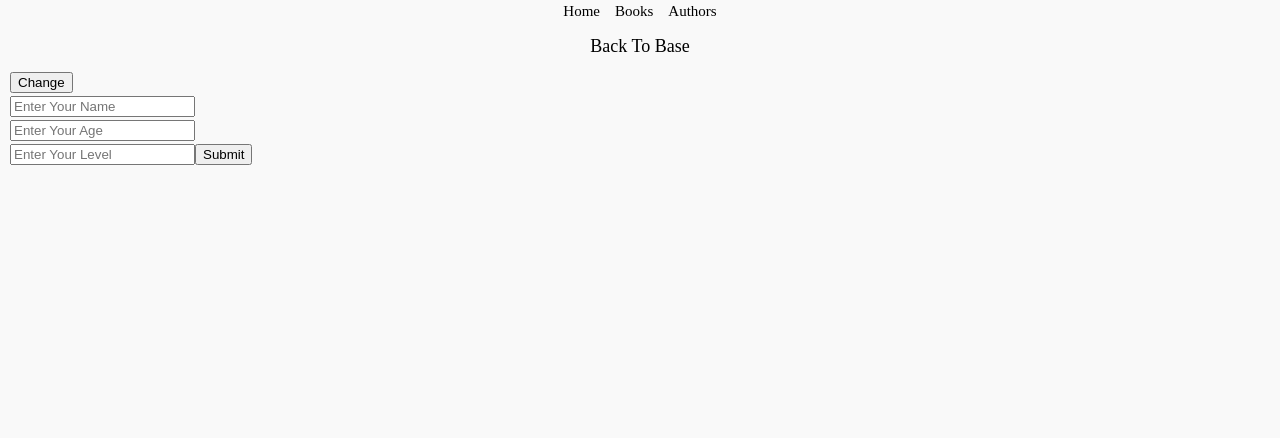
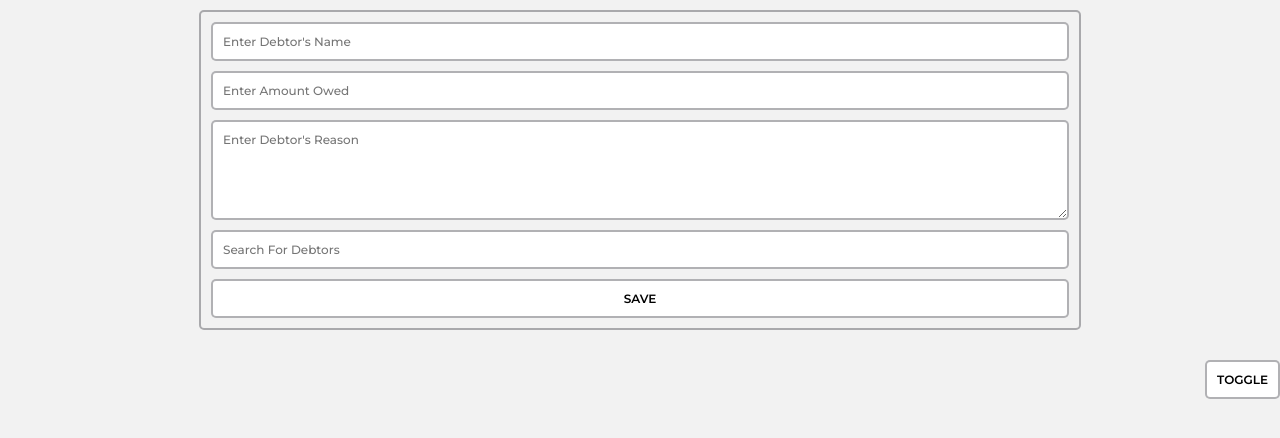
Before and after one commit to AdeDevs/rHooks, a React (Vite) app: page / in a window 1280 px wide. Shown: the top 438 px of the page. Built offline with nearby package versions, Linux system fonts and the light colour scheme.

Commit message:
refactor Home component to manage debtors with improved form handling and theme toggle functionality

```diff
--- a/src/components/Home.jsx
+++ b/src/components/Home.jsx
@@ -1,74 +1,90 @@
 import { useEffect, useMemo, useRef, useState } from "react"
 
 export default function HomePage() {
+    const [theme, setTheme] = useState(() => {
+        const stored = localStorage.getItem("theme")
+        return stored ? JSON.parse(stored) : false
+    })
+    useEffect(() => {
+        localStorage.setItem("theme", JSON.stringify(theme))
+    }, [theme])
+    const toggleTheme = () => {
+        setTheme(!theme)
+    }
+
     const myRef = useRef()
-
-    const changeThings = () => {
-        const change = myRef.current
-        change.style.color = "red"
-        change.style.transition = "all .3s ease-in-out"
-        change.innerText = "I have been changed"
-    }
-    useEffect(() => {
-        console.log(myRef.current)
-    }, [myRef])
-
-    const [users, setUsers] = useState(() => {
-        const stored = localStorage.getItem("list")
+    const [id, setId] = useState()
+    const [name, setName] = useState("")
+    const [amount, setAmount] = useState("")
+    const [reason, setReason] = useState("")
+    const [debtors, setDebtors] = useState(() => {
+        const stored = localStorage.getItem("debtors")
         return stored ? JSON.parse(stored) : []
     })
-
     useEffect(() => {
-        localStorage.setItem("list", JSON.stringify(users))
-    }, [users])
-
-    const [id, setId] = useState()
-    const [name, setName] = useState("")
-    const [age, setAge] = useState("")
-    const [level, setLevel] = useState("")
+        localStorage.setItem("debtors", JSON.stringify(debtors))
+    }, [debtors])
 
     const handleSubmit = (e) => {
         e.preventDefault()
-        const list = { name, age, level, id: Math.random() }
-        setUsers((prev) => [...prev, list])
+        const list = { name, amount, reason, id: Math.random() }
+        setDebtors((prev) => [...prev, list])
+
         setName("")
-        setAge("")
-        setLevel("")
+        setAmount("")
+        setReason("")
         setId("")
-        alert("submitted")
-        console.log(users);
+    }
+    useEffect(() => {
+        console.log(debtors)
+    }, [debtors])
+    const [searchParam, setSearchParam] = useState("")
 
-    }
-    // useEffect(() => {handleSubmit()},[])
+    const filteredDebtors = useMemo(() => {
+        return debtors.filter(debtor => debtor.amount >= searchParam)
+    }, [searchParam, debtors])
+
+    useEffect(() => {
+        console.log(filteredDebtors)
+    }, [debtors])
 
     return (
-        <div className="parent">
-            <nav className="navigation">
+        <div className={`parent ${theme ? "" : "active"}`}>
+            {/* <nav className="navigation">
                 <ul>
                     <li>Home</li>
                     <li>Books</li>
-                    <li>Authors</li>
+                    <li onClick={toggleTheme}>Toggle</li>
                 </ul>
-            </nav>
-            <div className="card">
-                <h1 ref={myRef}>Back to base</h1>
-                <button onClick={changeThings}>Change</button>
+            </nav> */}
+            {/* <div className="card"> */}
+            {/* <h1 ref={myRef}>Back to base</h1> */}
+            <div className="forms">
+                <button className="toggle" onClick={toggleTheme}>Toggle</button>
                 <form onSubmit={handleSubmit}>
-                    <input type="text" value={name} onChange={(e) => setName(e.target.value)} placeholder="Enter Your Name"/> <br />
-                    <input type="number" value={age} onChange={(e) => setAge(e.target.value)} placeholder="Enter Your Age"/> <br />
-                    <input type="text" value={level} onChange={(e) => setLevel(e.target.value)} placeholder="Enter Your Level"/>
-                    <button type="submit">Submit</button>
+                    <input type="text" value={name} onChange={(e) => setName(e.target.value)} placeholder="Enter Debtor's Name" required />
+                    <input type="number" value={amount} onChange={(e) => setAmount(e.target.value)} placeholder="Enter Amount Owed" required />
+                    <textarea placeholder="Enter Debtor's Reason" value={reason} onChange={(e) => setReason(e.target.value)} required />
+                    <input type="text" value={searchParam} onChange={(e) => setSearchParam(e.target.value)} placeholder="Search For Debtors" />
+                    <button type="submit">save</button>
                 </form>
+                {filteredDebtors.length > 0 && (
+                    <div className="debtors">
+                        {filteredDebtors.map((debtor) => {
+                            return (
+                                <div className="debtor" key={debtor.id}>
+                                    <h1>{debtor.name}</h1>
+                                    <p>{debtor.amount}</p>
+                                    <p>{debtor.reason}</p>
+                                </div>
+                            )
+                        })}
+                    </div>
+                )}
+                { }
+            </div>
+        </div>
 
-                <div>
-                    <ul >
-                        {users.map((list) => (
-                                <li key={list.id}> My name is {list.name}, my age is {list.age} and my level is {list.level}</li>
-                        ))}
-                    </ul>
-                </div>
-            </div>
-
-        </div>
+        // </div>
     )
 }
--- a/src/styles/index.css
+++ b/src/styles/index.css
@@ -1,6 +1,6 @@
 @import url("https://fonts.googleapis.com/css2?family=Comfortaa:wght@300..700&family=Montserrat:ital,wght@0,100..900;1,100..900&family=Poppins:ital,wght@0,100;0,200;0,300;0,400;0,500;0,600;0,700;0,800;0,900;1,100;1,200;1,300;1,400;1,500;1,600;1,700;1,800;1,900&display=swap");
 
-/* .parent {
+.parent {
   background-color: #12121a;
   color: #fff;
   box-sizing: border-box;
@@ -8,14 +8,10 @@
   height: 100vh;
   overflow: hidden;
   box-sizing: border-box;
-} */
-.card > h1 {
-  text-align: center;
-  width: 95%;
-  font-size: 18px;
-  margin: 0 auto 10px auto;
-  text-transform: capitalize;
-  font-weight: 500;
+}
+.parent.active {
+  background-color: #f2f2f2;
+  color: #12121a;
 }
 
 .navigation ul{
@@ -26,208 +22,99 @@
   font-size: 15px;
   list-style-type: none;
 }
-.home {
-  font-size: 1em;
+.forms {
+  display: grid;
+  grid-template-rows: auto 1fr;
+  position: relative;
   height: 100%;
-  margin-top: 30px;
-  text-align: center;
-}
-.home h1{
-  font-size: 1.5em;
-}
-.home p {
-  font-weight: 500;
-  font-size: 1em;
+  box-sizing: border-box;
+  padding: 10px 10px 20px 10px;
 }
 
-.card {
-  width: 100%;
+.forms form, .debtors {
+  border: 2px solid #ffffff84;
+  border-radius: 5px;
+  gap: 10px;
+  display: flex;
+  flex-direction: column;
+  width: 70%;
+  margin: 0 auto;
   height: 100%;
   padding: 10px;
-  margin: 0 auto;
-  box-sizing: border-box;
-}
-
-
-.load {
-  color: red;
-  display: none;
-}
-.load.active {
-  display: block;
-}
-
-.inputs form {
-  width: 80%;
-  margin: 0 auto 10px auto;
-  display: flex;
-  flex-direction: column;
-  gap: 10px;
-  background-color: #33333300;
-  border: 2px solid #ffffff68;
-  border-radius: 10px;
-  backdrop-filter: blur(10px);
-  padding: 10px;
-  box-sizing: border-box;
-}
-.inputs input, .inputs button, .inputs textarea {
-  font-family: inherit;
-  padding: 13px 15px;
-  width: 100%;
-  border: 2px solid #ffffff64;
-  font-weight: 500;
-  text-transform: capitalize;
-  font-size: 14px;
-  border-radius: 5px;
   box-sizing: border-box;
   transition: all .3s ease-in-out;
 }
-.split {
-  display: flex;
-  display: grid;
-  grid-template-columns: 3fr 1fr;
-  gap: 10px;
+.parent.active form, .parent.active .debtors {
+  border-color: #12121a53;
 }
-.inputs textarea {
+
+.forms input, .forms textarea, .forms button {
+  padding: 10px;
+  border-radius: 5px;
+  border: 2px solid #12121a53;
+  font-weight: 500;
+  font-size: 12px;
+  box-sizing: border-box;
+  font-family: inherit;
+  transition: all .3s ease-in-out;
+}
+.forms input:hover, .forms textarea:hover, .forms input:focus, .forms textarea:focus, .forms form:hover {
+  border-color: #fff;
+}
+.parent.active .forms input:hover, .parent.active .forms textarea:hover, .parent.active .forms input:focus, .parent.active .forms textarea:focus, .parent.active .forms form:hover {
+  border-color: #12121a;
+}
+.forms textarea {
   height: 100px;
-  line-height: 20px;
-  text-transform: none;
 }
-.inputs input:focus, .inputs input:hover, .inputs button:hover {
-  border: 2px solid #ffffffa3;
-}
-.inputs button {
-  font-weight: 500;
-  background-color: #000;
+.forms button {
   text-transform: uppercase;
-  color: #fff;
-}
-.inputs button:hover {
-  background-color: #00ca00;
-  color: #000;
+  font-weight: 600;
+  background-color: #fff;
   cursor: pointer;
 }
 
-.search {
-  padding: 13px;
-  background: linear-gradient(135deg, #000000, #468af0);
+.forms .toggle {
+  position: absolute;
+  right: 0;
+  top: 45vh;
+}
+.forms button:hover {
+  background-color: #000;
+  border-color: #fff;
+  color: #fff;
+}
+
+.debtors {
+  margin: 10px auto 0 auto;
+  padding: 10px;
   box-sizing: border-box;
-  width: 80%;
-  border-radius: 10px;
-  margin: 0 auto;
-  display: grid;
-  height: fit-content;
-  fill: 1;
+  display: flex;
+  flex-direction: column;
+  width: 70%;
+  gap: 10px;
+  max-height: 100%;
   overflow-y: auto;
   scrollbar-width: 0;
-  grid-template-columns: repeat(2, 1fr);
-  border: 2px solid #00000026;
-  gap: 10px;
-  opacity: 0;
-  visibility: hidden;
-  scroll-behavior: smooth;
   &::-webkit-scrollbar {
     display: none;
   }
 }
-.search.active {
-  opacity: 1;
-  visibility: visible;
-}
-.results {
-  border: 2px solid #ffffff26;
-  background-color: #33333338;
-  box-shadow: 0 4px 30px rgba(0, 0, 0, 0.1);
-  backdrop-filter: blur(10px);
-  color: #fff;
-  padding: 15px;
-  text-transform: capitalize;
+.debtors .debtor {
+  border: 1px solid green;
+  background-color: #12121a53;
+  border-radius: 5px;
+  border: 2px solid #ffffff84;
+  padding: 10px;
   box-sizing: border-box;
-  border-radius: 10px;
-  text-align: left;
-}
-.results:hover .text {
   color: #fff;
 }
-.results h1 {
-  font-weight: 600;
-  font-size: 17px;
-  text-transform: uppercase;
-}
-.text {
-  font-weight: 500;
-  color: #ffffff9f;
-  font-size: 13px;
-  font-family: inherit;
-  transition: all .3s ease-in-out;
-}
-.date {
-  margin: 10px 0;
-  font-weight: 700;
-  font-size: 11px;
-}
-.results .btns {
-  display: flex;
-  width: fit-content;
-  margin-top: 10px;
-  gap: 20px;
-}
-.btns button {
-  padding: 10px 25px;
-  border: 2px solid #ffffff26;
-  background-color: #33333338;
-  box-shadow: 0 4px 30px rgba(0, 0, 0, 0.1);
-  backdrop-filter: blur(10px);
-  font-family: inherit;
-  color: #fff;
-  font-size: 12px;
-  text-transform: uppercase;
-  font-weight: 600;
-  border-radius: 5px;
-  cursor: pointer;
-  transition: all .3s ease-in-out;
-}
-.btns .edit:hover {
-  background-color: #00ca00;
-}
-.btns .del:hover {
-  background-color: red;
+.parent.active .debtor {
+  background-color: #12121ac8;
 }
 
 @media screen and (max-width: 750px) {
-  .inputs form, .search {
+  .forms form, .debtors {
     width: 100%;
   }
-  .card {
-    padding: 10px;
-    margin: 0;
-  }
-  .user {
-    grid-template-columns: 1fr 1fr;
-    border: none;
-  }
-  ul, .user {
-    border: none;
-  }
 }
-@media screen and (max-width: 750px) {
-  .split {
-    grid-template-columns: 1fr;
-  }
-  .split input {
-    align-self: flex-end;
-  }
-  .home, .card {
-    margin: 0;
-  }
-  .inputs form {
-    margin: 0 auto 10px auto;
-  }
-  .inputs form, .search {
-    width: 100%;
-  }
-  .search {
-    grid-template-columns: 1fr;
-    gap: 13px;
-  }
-}
```
